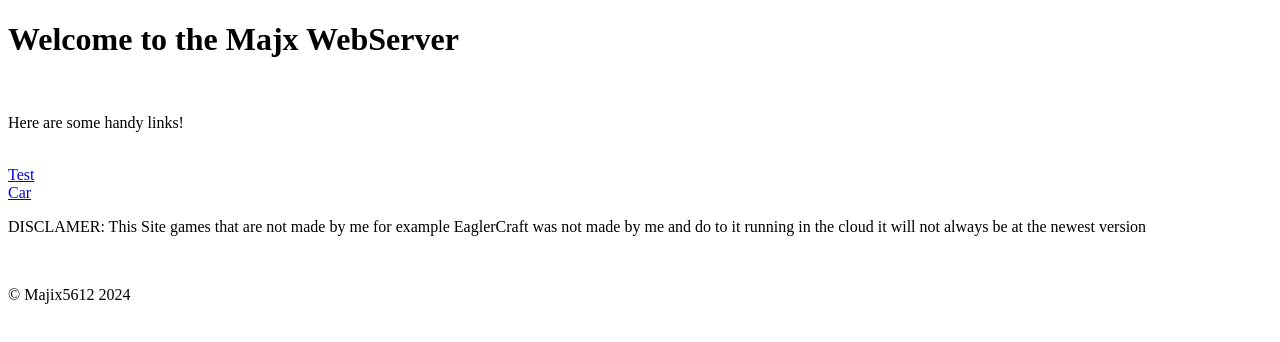
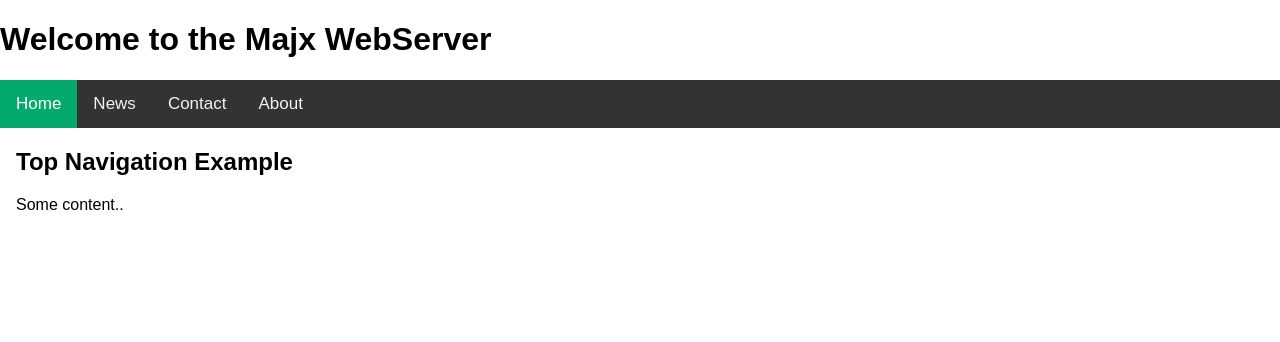
Before and after one commit to majix5612/majixschools.github.io, a plain HTML site: page index.html in a window 1280 px wide. Drawn offline with Linux system fonts and the light colour scheme.

Commit message:
Update index.html

```diff
--- a/index.html
+++ b/index.html
@@ -6,15 +6,50 @@
   </head>
   <body>
      <h1 style="color:Black; align:center;">Welcome to the Majx WebServer</h1>
-<br>
- <p> Here are some handy links!</p>
-<br>
-<a href="https://majix5612.github.io/majixschools.github.io/EaglercraftX_1.8_u39_Offline_Signed.html">Test</a>
-<br>
-<a href="https://majix5612.github.io/majixschools.github.io/text.html">Car</a>
-<br>
-<p> DISCLAMER: This Site games that are not made by me for example EaglerCraft was not made by me and do to it running in the cloud it will not always be at the newest version</p>
-<br>
-  <p> © Majix5612 2024 </p>
-  </body>
+<style>
+body {
+  margin: 0;
+  font-family: Arial, Helvetica, sans-serif;
+}
+
+.topnav {
+  overflow: hidden;
+  background-color: #333;
+}
+
+.topnav a {
+  float: left;
+  color: #f2f2f2;
+  text-align: center;
+  padding: 14px 16px;
+  text-decoration: none;
+  font-size: 17px;
+}
+
+.topnav a:hover {
+  background-color: #ddd;
+  color: black;
+}
+
+.topnav a.active {
+  background-color: #04AA6D;
+  color: white;
+}
+</style>
+</head>
+<body>
+
+<div class="topnav">
+  <a class="active" href="#home">Home</a>
+  <a href="#news">News</a>
+  <a href="#contact">Contact</a>
+  <a href="#about">About</a>
+</div>
+
+<div style="padding-left:16px">
+  <h2>Top Navigation Example</h2>
+  <p>Some content..</p>
+</div>
+
+</body>
 </html>
```
